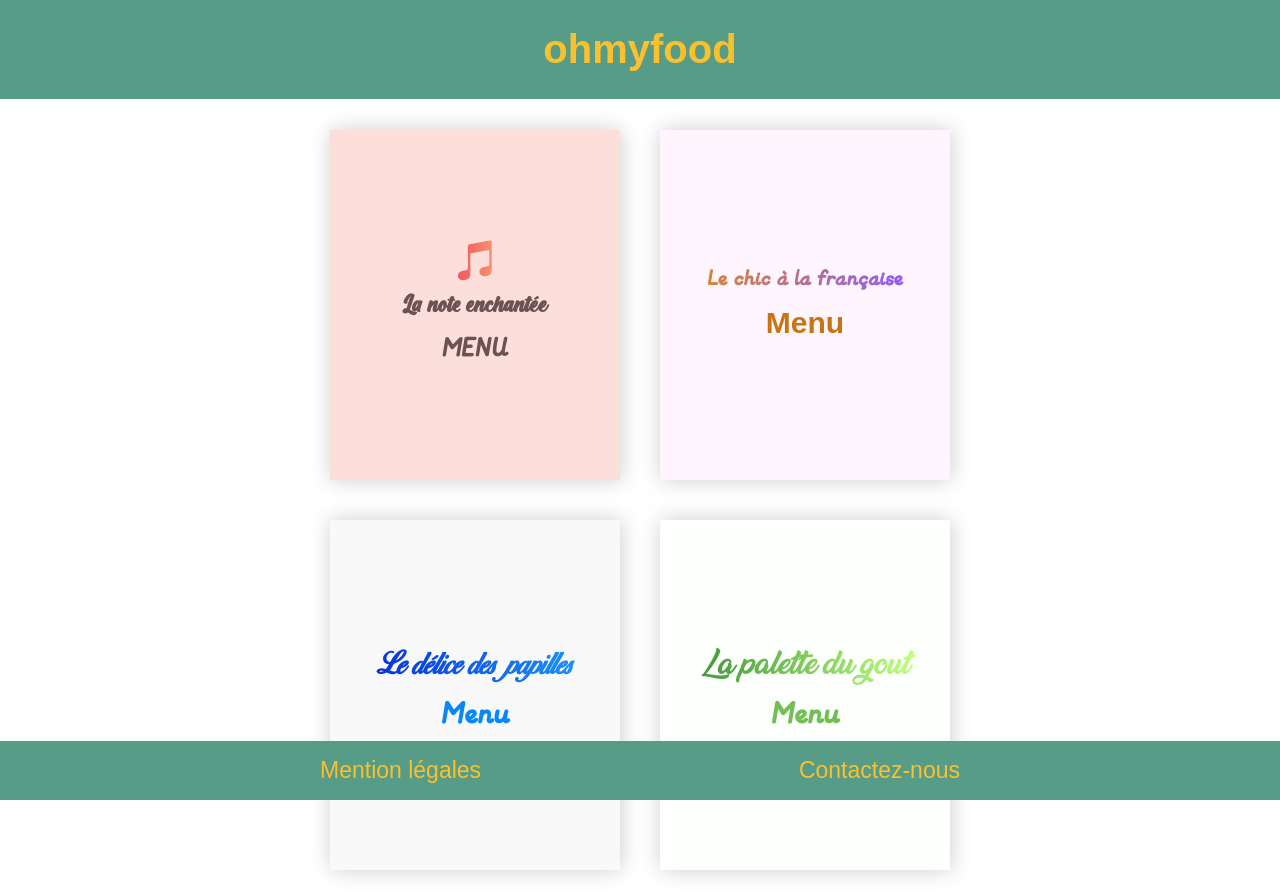
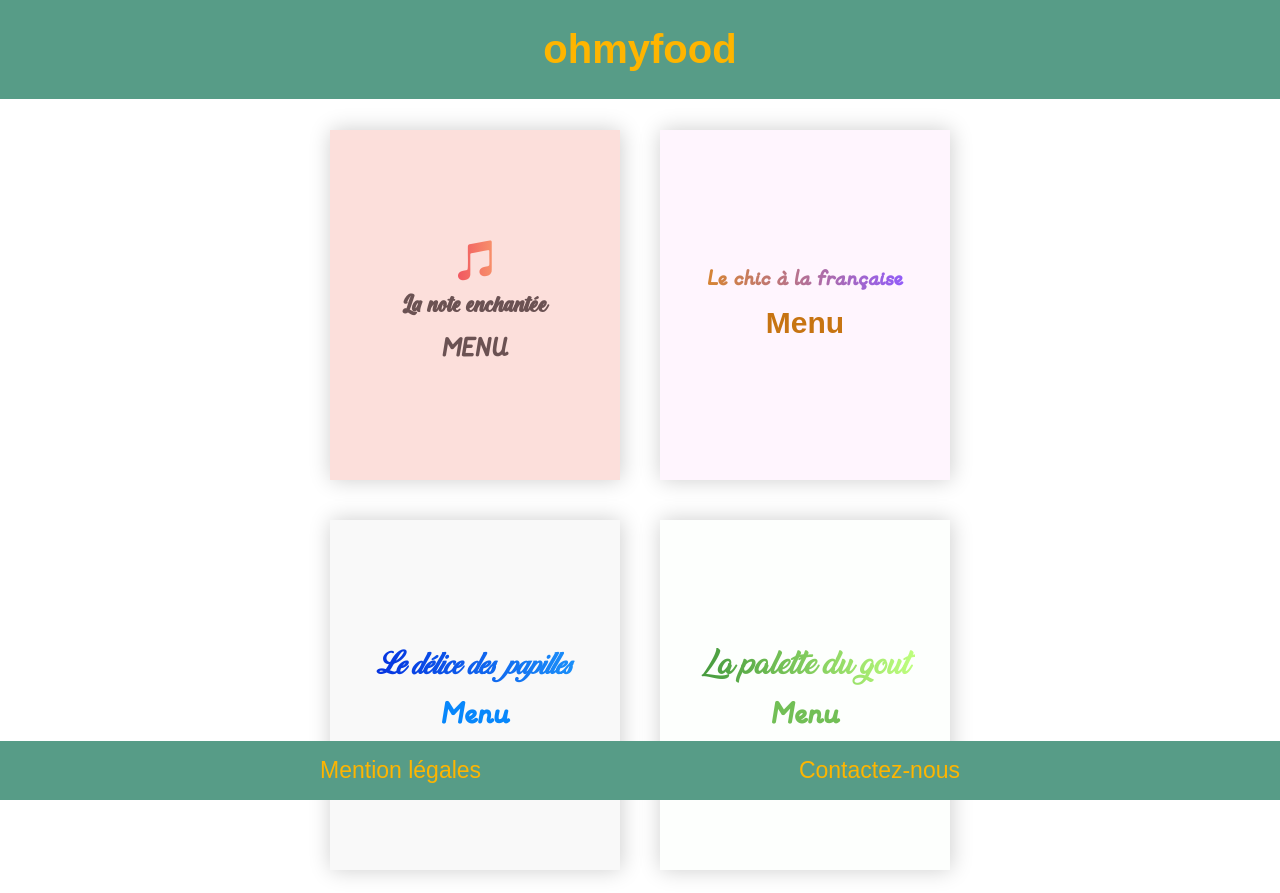
Before and after one commit to jam8310/P3_Brun_Michael, a website: page index.html in a window 1280 px wide. Shown: the top 893 px of the page. Drawn offline with Linux system fonts and the light colour scheme.

Commit message:
maj 14/02

```diff
--- a/scss/_footer.scss
+++ b/scss/_footer.scss
@@ -18,7 +18,7 @@ footer{
     .lien__footer{
       font-size:23px;
       font-weight:normal;
-      color: #FBC02D;
+      color: #feb500;
       display: block;
 
       &:hover{
--- a/scss/_header.scss
+++ b/scss/_header.scss
@@ -7,7 +7,7 @@
   margin:0 auto;
   text-align: center;
   background-color: #579c87;
-  color: #FBC02D;
+  color: #feb500;
 
   h1{
     font-size: 40px;
```
Also changed, not shown: css/styles.css.
